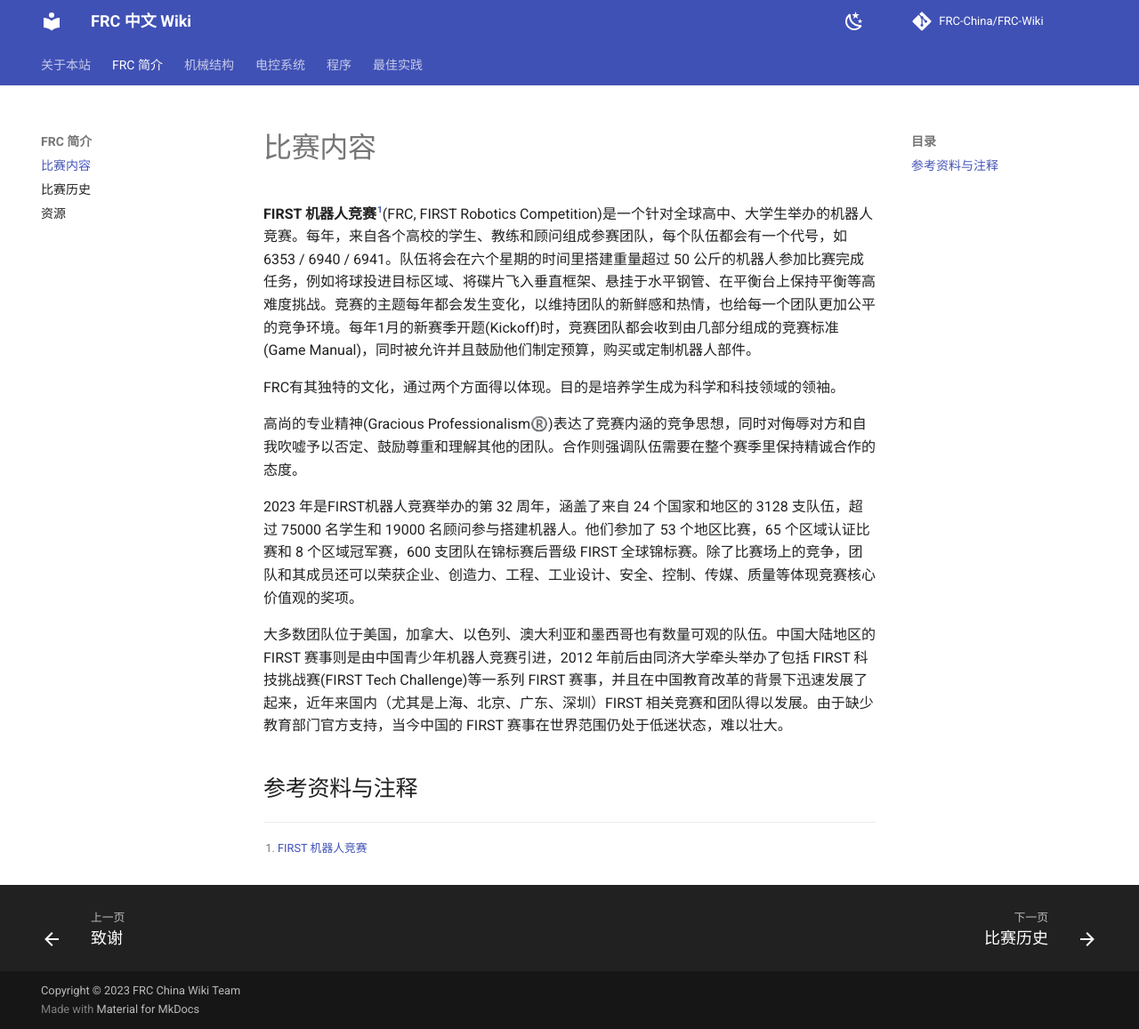
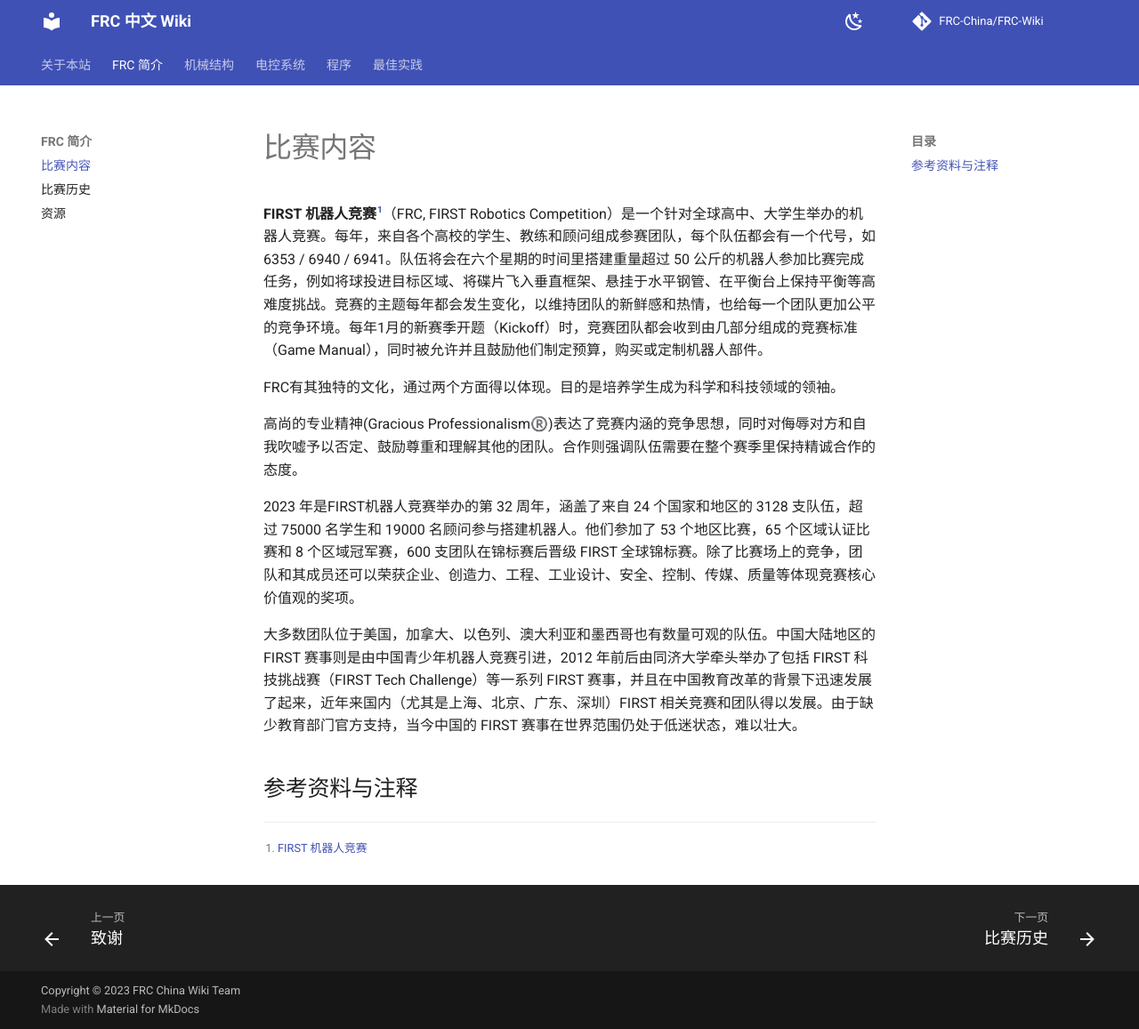
Before and after one commit to FRC-China/FRC-Wiki, an MkDocs documentation site: the page built from docs/intro/content.md, in a window 1280 px wide and 1157 px high. Shown: the whole window at 89% size. Built offline with MkDocs 1.6.1 and Material for MkDocs 9.7.7, drawn with Linux system fonts in a browser that asks for light colours; comment, search, counter and statistics services are not loaded.

```diff
--- a/docs/intro/content.md
+++ b/docs/intro/content.md
@@ -8,7 +8,7 @@ FRC有其独特的文化，通过两个方面得以体现。目的是培养学
 
 2023 年是FIRST机器人竞赛举办的第 32 周年，涵盖了来自 24 个国家和地区的 3128 支队伍，超过 75000 名学生和 19000 名顾问参与搭建机器人。他们参加了 53 个地区比赛，65 个区域认证比赛和 8 个区域冠军赛，600 支团队在锦标赛后晋级 FIRST 全球锦标赛。除了比赛场上的竞争，团队和其成员还可以荣获企业、创造力、工程、工业设计、安全、控制、传媒、质量等体现竞赛核心价值观的奖项。
 
-大多数团队位于美国，加拿大、以色列、澳大利亚和墨西哥也有数量可观的队伍。中国大陆地区的 FIRST 赛事则是由中国青少年机器人竞赛引进，2012 年前后由同济大学牵头举办了包括 FIRST 科技挑战赛(FIRST Tech Challenge)等一系列 FIRST 赛事，并且在中国教育改革的背景下迅速发展了起来，近年来国内（尤其是上海、北京、广东、深圳）FIRST 相关竞赛和团队得以发展。由于缺少教育部门官方支持，当今中国的 FIRST 赛事在世界范围仍处于低迷状态，难以壮大。
+大多数团队位于美国，加拿大、以色列、澳大利亚和墨西哥也有数量可观的队伍。中国大陆地区的 FIRST 赛事则是由中国青少年机器人竞赛引进，2012 年前后由同济大学牵头举办了包括 FIRST 科技挑战赛（FIRST Tech Challenge）等一系列 FIRST 赛事，并且在中国教育改革的背景下迅速发展了起来，近年来国内（尤其是上海、北京、广东、深圳）FIRST 相关竞赛和团队得以发展。由于缺少教育部门官方支持，当今中国的 FIRST 赛事在世界范围仍处于低迷状态，难以壮大。
 
 ## 参考资料与注释
 [^ref1]: [FIRST 机器人竞赛](https://zh.wikipedia.org/wiki/FIRST机器人竞赛)
```
Also changed, not shown: other parts of docs/intro/content.md (+1 -1 lines), docs/intro/history.md (+1 -1 lines).
